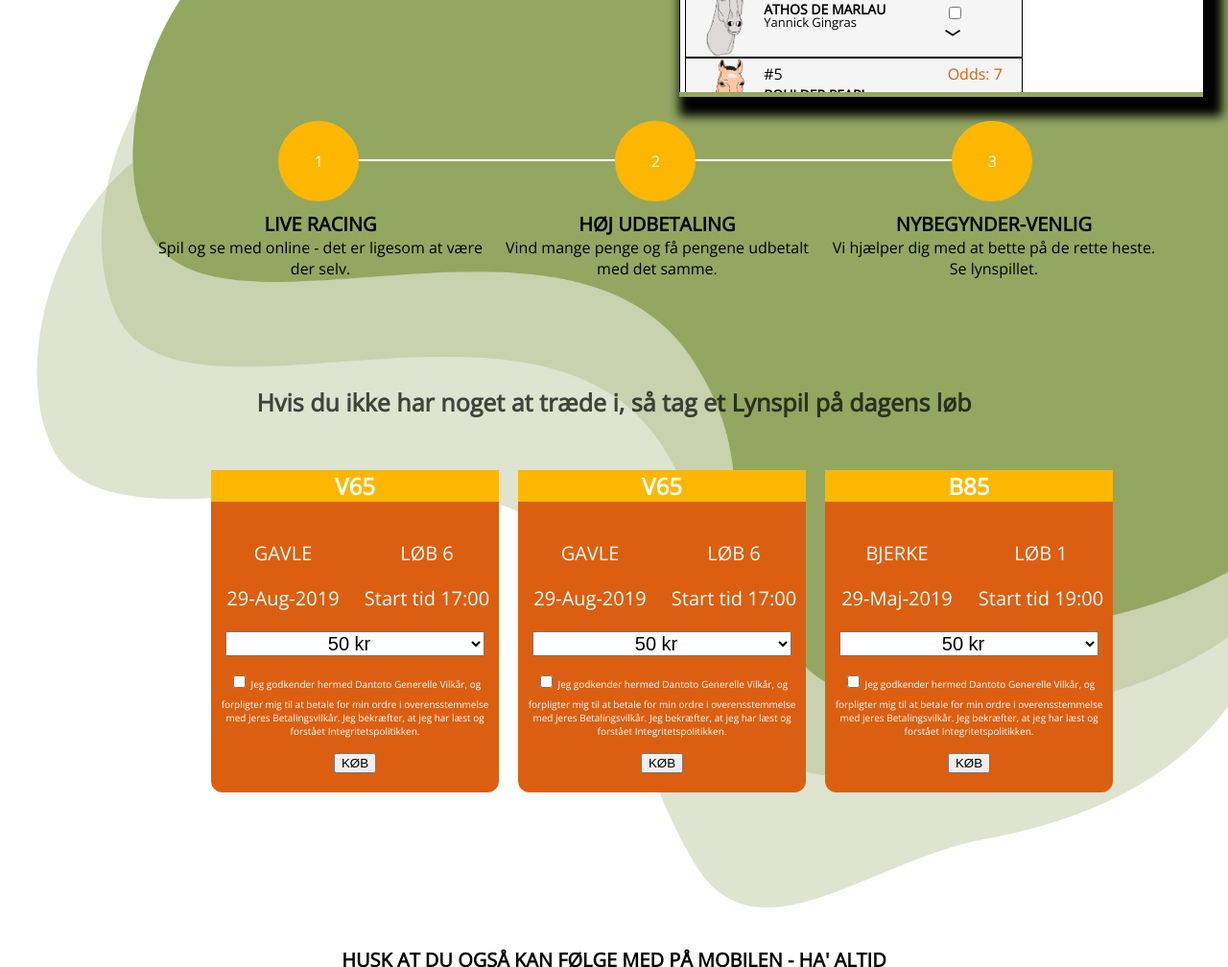
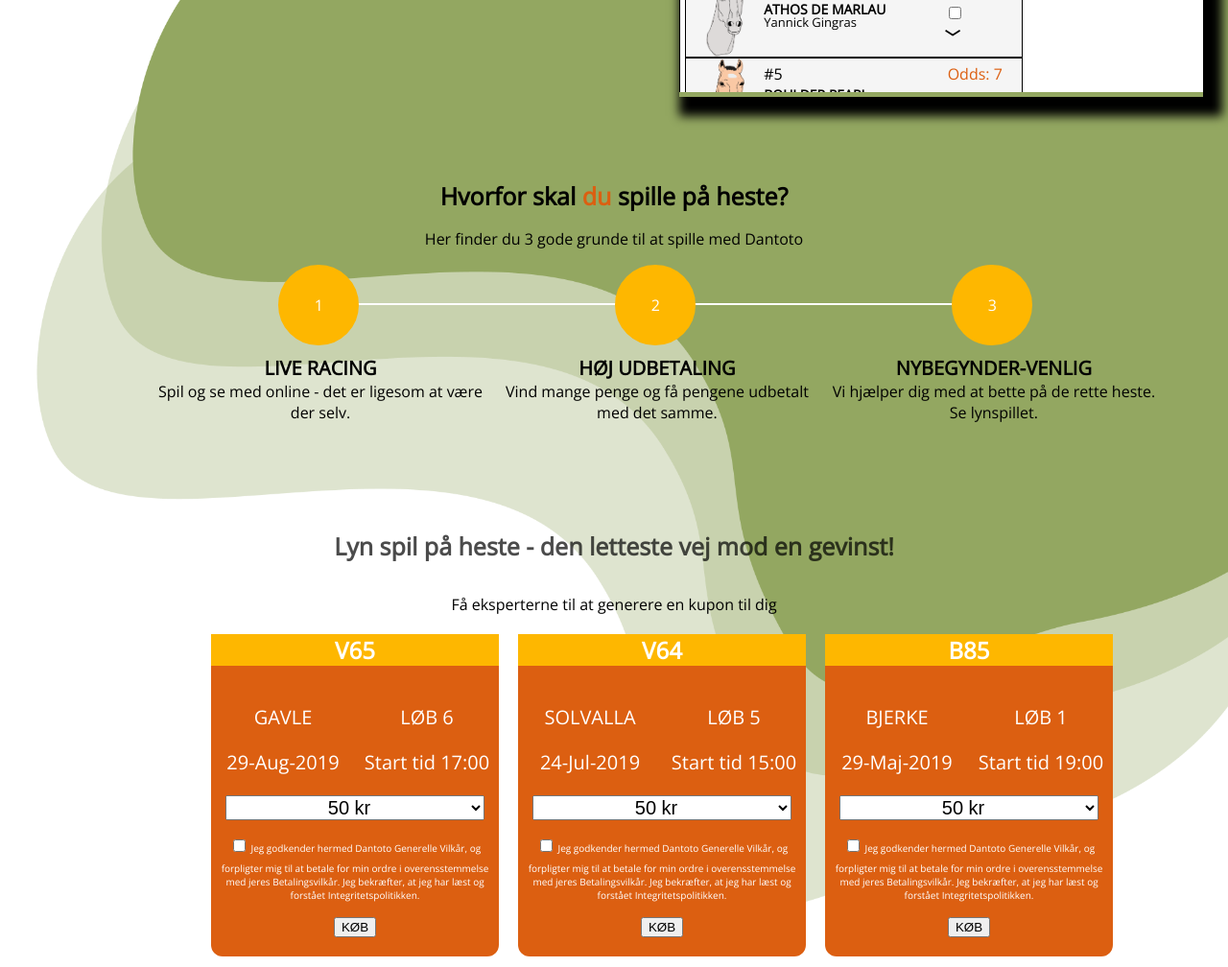
Before and after one commit to ceci7307/Dantoto_3sem_eksamen, a website: page index.html in a window 1280 px wide. Shown: the part 580-1588 px from the top of the page at 96% size. Drawn offline with nearby package versions, Linux system fonts and the light colour scheme.

Commit message:
mere text

```diff
--- a/index.html
+++ b/index.html
@@ -108,8 +108,13 @@
 
     </div>
 
+<div class="fordele">
+  <br>
+  <br>
 
-
+    <h1>Hvorfor skal <span>du</span> spille på heste?</h1>
+    <p>Her finder du 3 gode grunde til at spille med Dantoto</p>
+  </div>
     <div class="allcontent">
       <!-- PROGRESS BAR -->
       <div class="container">
@@ -144,10 +149,11 @@
 
         <h1 class="infomation_lynspil anim-typewriter" >
 
-                Hvis du ikke har noget at træde i,
-                så tag et Lynspil på dagens løb
+            Lyn spil på heste - den letteste vej mod en gevinst!</h1>
+       <p class="lynspiltxt">Få eksperterne til at generere en kupon til dig
 
-           </h1>
+          </p>
+
             <!-- LIVE STREAMING & LYN SPILLET -->
       <section id="opdeling">
         <div class="lynspil">
@@ -197,16 +203,16 @@
 
         <div class="lynspil" id="mobilGone1">
           <form class="lynspillet">
-              <h1>V65</h1>
+              <h1>V64</h1>
 
               <div class="row">
                   <div class="column">
-                  <p>GAVLE</p>
-                  <p>29-Aug-2019</p>
+                  <p>SOLVALLA</p>
+                  <p>24-Jul-2019</p>
                   </div>
                   <div class="column">
-                      <p>LØB 6</p>
-                      <p>Start tid 17:00</p>
+                      <p>LØB 5</p>
+                      <p>Start tid 15:00</p>
                   </div>
                 </div>
 
--- a/style/output.css
+++ b/style/output.css
@@ -368,6 +368,12 @@
 #mobilGone1,
 #mobilGone2 {
   display: none;
+}
+.lynspiltxt {
+  width: 500px;
+  margin: auto;
+  text-align: center;
+  color: black;
 }
 
 /*TEKSTEN DER SKRIVES*/
@@ -832,6 +838,22 @@
     width: 350px;
   }
 
+  .fordele {
+    width: 500px;
+    margin: auto;
+    text-align: center;
+  }
+  .fordele p {
+    color: black;
+  }
+  .fordele h1 {
+    color: black;
+    font-size: 25px;
+  }
+  .fordele span {
+    color: #dc5f11;
+  }
+
   /*LYNSPILLET*/
 
   .opdeling {
@@ -851,6 +873,12 @@
   #mobilGone1,
   #mobilGone2 {
     display: block;
+  }
+  .lynspiltxt {
+    width: 500px;
+    margin: auto;
+    text-align: center;
+    color: black;
   }
 
   /*TEKSTEN DER SKRIVES*/
```
